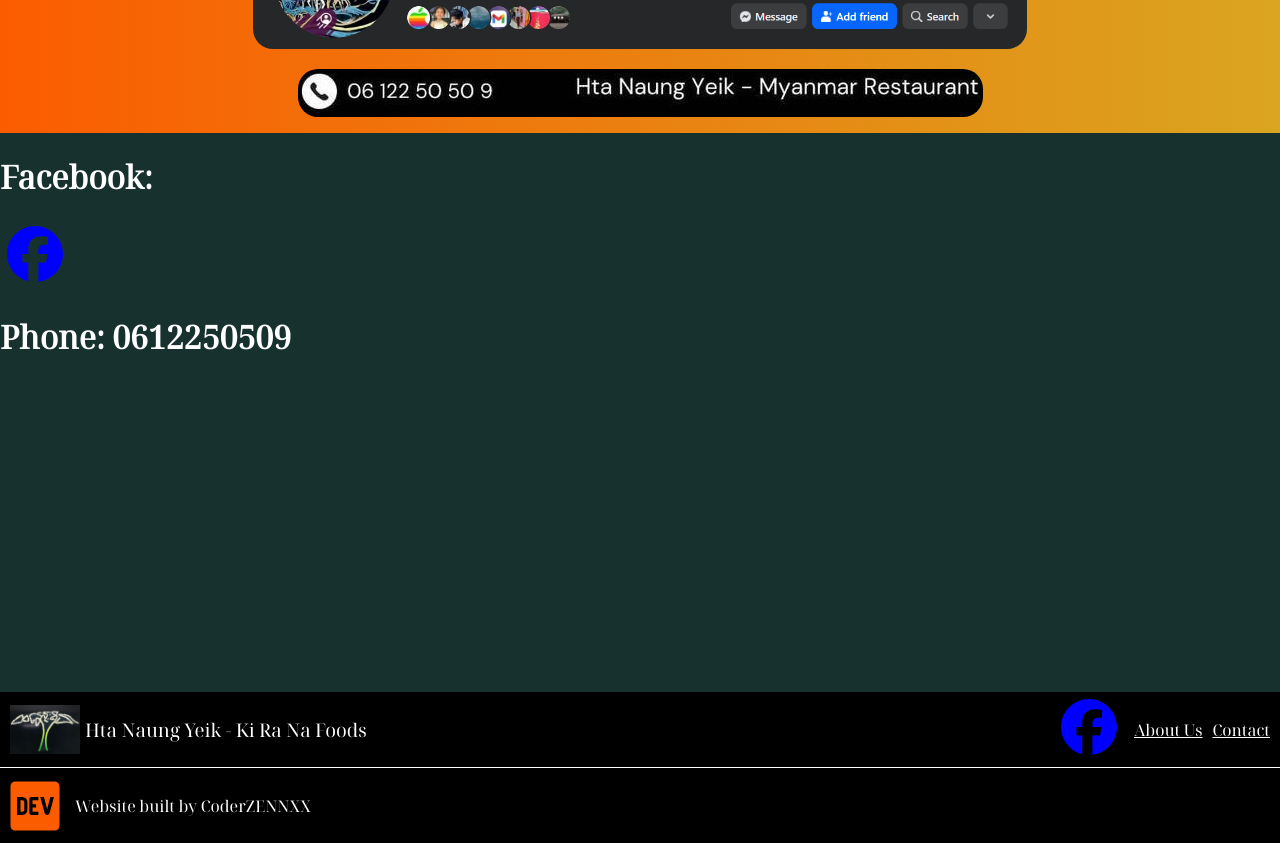
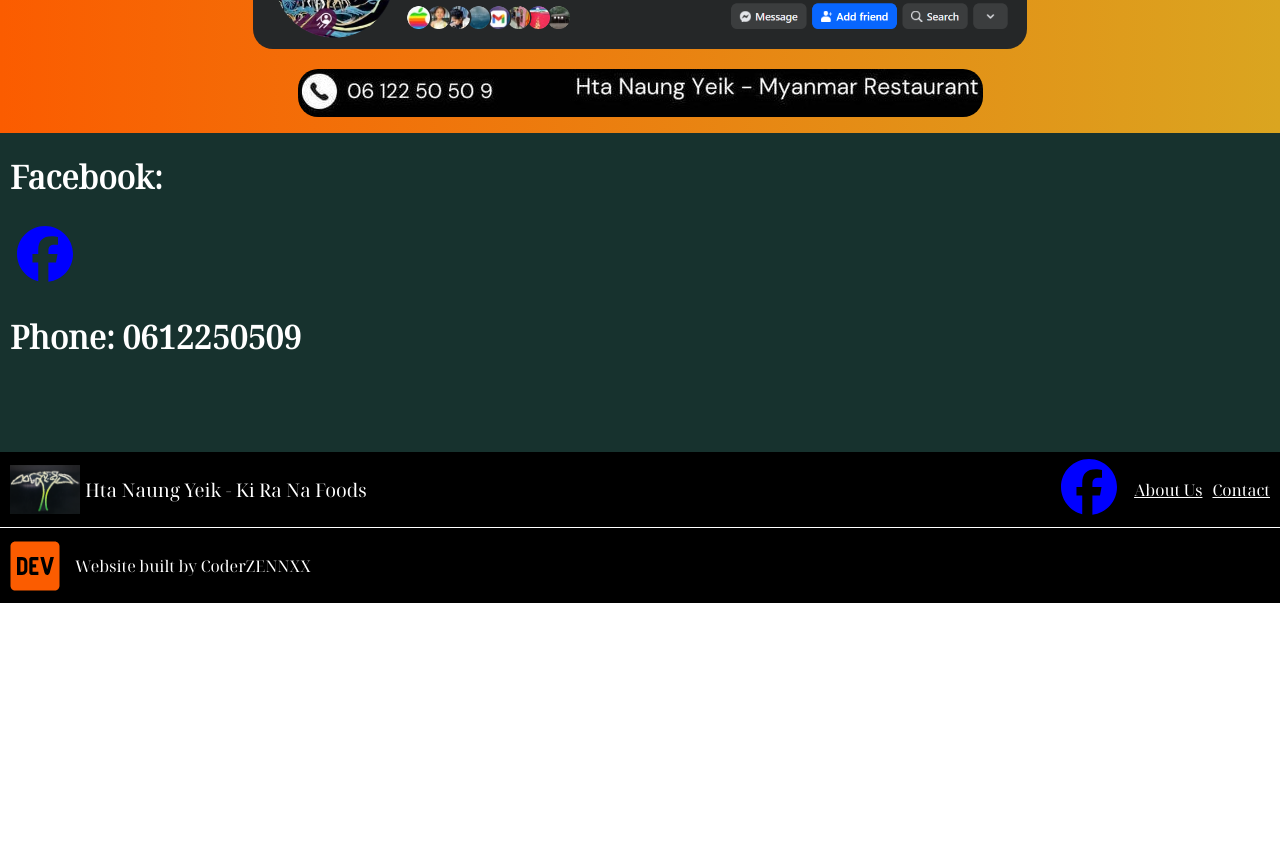
Before and after one commit to CoderZENNXX/hta-naung-yeik, a React (Vite) app: page /contact in a window 1280 px wide. Shown: the part 620-1463 px from the top of the page. After the commit the page ends 1223 px from the top, so only its background shows below. Built offline with nearby package versions, Linux system fonts and the light colour scheme.

Commit message:
Project V11

```diff
--- a/src/CSS/Contact.css
+++ b/src/CSS/Contact.css
@@ -1,6 +1,6 @@
 .contact-page {
     background-color: #17322e;
-    min-height: 150vh;
+    min-height: 120vh;
 }
 
 .contact-title {
@@ -39,6 +39,10 @@
     }
 }
 
+.facebook-contact {
+    margin-left: 10px;
+}
+
 .hta-naung-yeik-facebook-image {
     height: 80%;
     width: auto;
@@ -64,6 +68,10 @@
     fill: blue;
 }
 
+.phone-contact {
+    margin-left: 10px;
+}
+
 .hta-naung-yeik-ph-no-image {
     border-radius: 20px;
     transition: box-shadow 0.6s ease;
--- a/src/JSX/Contact.jsx
+++ b/src/JSX/Contact.jsx
@@ -16,7 +16,6 @@
                 <div className="phone-contact">
                     <h1>Phone: 0612250509</h1>
                 </div>
-
             </div>
         </div>
     )
```
